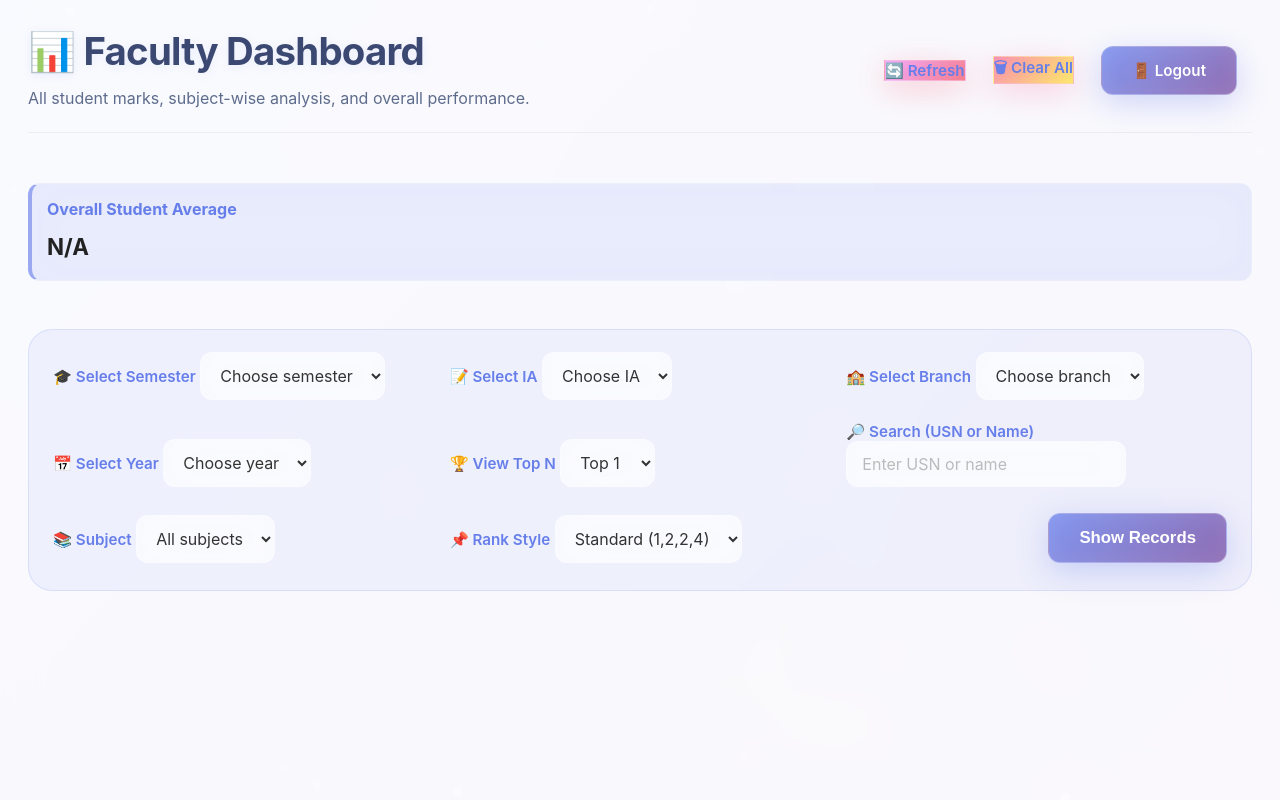
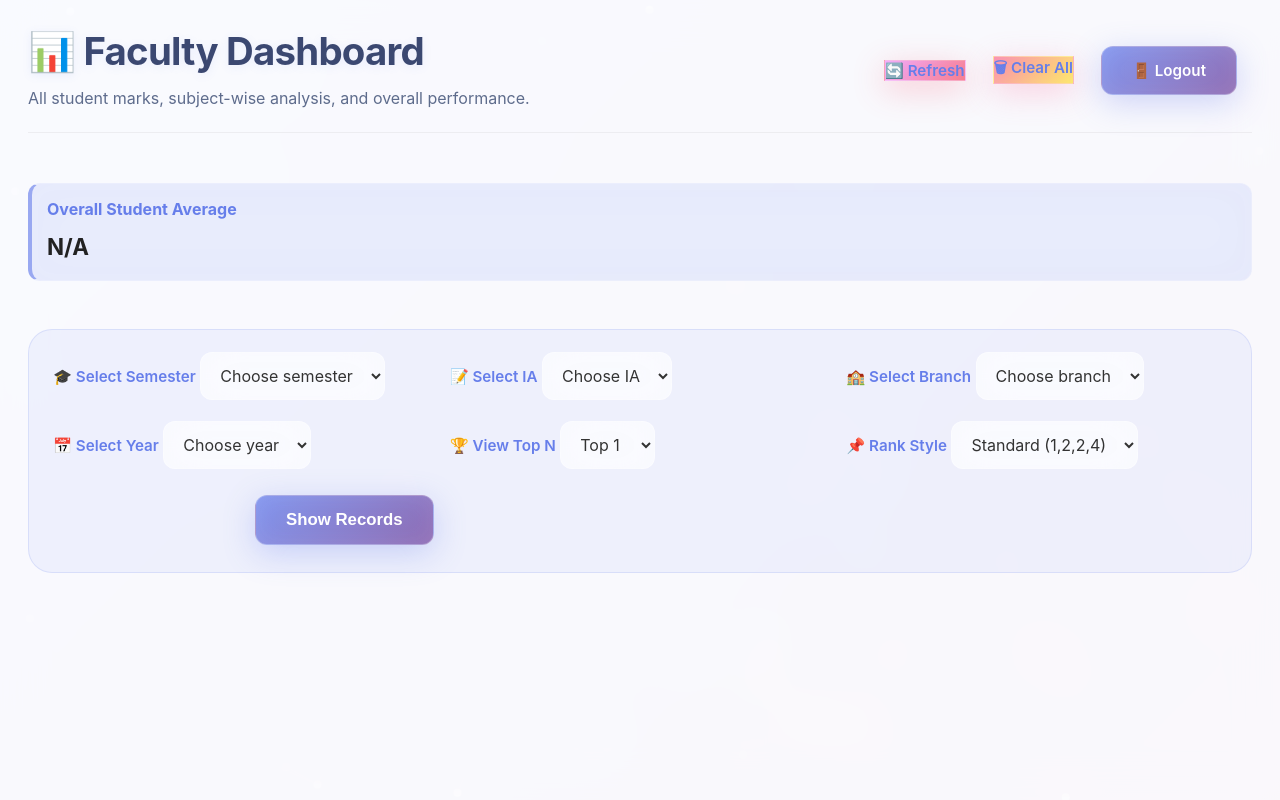
Before and after one commit to tmchandraiah567-spec/progress-report, a Flask app: page /faculty in a window 1280 px wide. Run offline with Flask 3, Linux system fonts and the light colour scheme; the visitor is signed in with stand-in values (Sample User, id 1).

Commit message:
Revert "Add search/subject UI summary and backup-before-save already implemented"
This reverts commit acf1efcf49a5bee99cd577d62726e920b1cc0df7.

```diff
--- a/app.py
+++ b/app.py
@@ -2,7 +2,6 @@ from flask import Flask, render_template, request, redirect, session, jsonify
 import pandas as pd
 import os
 import json
-from datetime import datetime
 
 app = Flask(__name__)
 app.secret_key = "secret123"
@@ -104,17 +103,6 @@ def load_df():
 
 def save_df(df):
     try:
-        # create a timestamped backup before overwriting the main file
-        try:
-            backup_dir = os.path.join(os.path.dirname(FILE) or '.', 'backups')
-            os.makedirs(backup_dir, exist_ok=True)
-            timestamp = datetime.now().strftime('%Y%m%d_%H%M%S')
-            backup_fp = os.path.join(backup_dir, f"students_{timestamp}.xlsx")
-            df.to_excel(backup_fp, index=False)
-        except Exception:
-            # backup failure should not block saving the main file
-            pass
-
         df.to_excel(FILE, index=False)
         # Add filters to the Excel sheet
         from openpyxl import load_workbook
@@ -346,9 +334,6 @@ def faculty():
     year_selected = request.values.get('year', '')
     top_n = request.values.get('top_n', '1')  # New parameter for top N selection
     rank_style = request.values.get('rank_style', 'standard')  # ranking style: 'standard' or 'dense'
-    # New filters
-    search = request.values.get('search', '').strip()
-    subject_selected = request.values.get('subject', '').strip().lower()
 
     df = load_df().fillna("")
     filtered = pd.DataFrame(columns=df.columns)
@@ -367,34 +352,6 @@ def faculty():
         filtered['usn_number'] = filtered['usn'].apply(extract_usn_number)
         filtered = filtered.sort_values(by='usn_number', ascending=True, kind='stable')
         filtered = filtered.drop('usn_number', axis=1)
-
-        # build list of available subjects in this filtered set (canonical keys)
-        available_subjects = set()
-        for subjects_json in filtered['subjects']:
-            try:
-                subs = json.loads(subjects_json)
-                for s in subs:
-                    canon = normalize_subject(s)
-                    if canon:
-                        available_subjects.add(canon)
-            except:
-                pass
-        available_subjects = sorted(available_subjects)
-
-        # Apply subject filter if provided
-        if subject_selected:
-            def has_subject(row):
-                try:
-                    subs = json.loads(row['subjects'])
-                    return any(normalize_subject(s) == subject_selected for s in subs)
-                except:
-                    return False
-            filtered = filtered[filtered.apply(has_subject, axis=1)]
-
-        # Apply text search on USN or name
-        if search:
-            s = search.lower()
-            filtered = filtered[filtered['usn'].fillna('').astype(str).str.lower().str.contains(s) | filtered['name'].fillna('').astype(str).str.lower().str.contains(s)]
 
         if len(filtered) > 0:
             overall_avg = float(filtered['average'].mean())
@@ -461,9 +418,6 @@ def faculty():
         exam_selected=exam_selected,
         branch_selected=branch_selected,
         year_selected=year_selected,
-        search=search,
-        subject_selected=subject_selected,
-        available_subjects=locals().get('available_subjects', []),
         filters_applied=filters_applied,
         total_records=len(filtered),
         top_n=top_n,
--- a/templates/faculty.html
+++ b/templates/faculty.html
@@ -88,19 +88,6 @@
                         </select>
                     </div>
                     <div class="filter-group">
-                        <label for="search">🔎 Search (USN or Name)</label>
-                        <input id="search" name="search" type="text" placeholder="Enter USN or name" value="{{ search or '' }}">
-                    </div>
-                    <div class="filter-group">
-                        <label for="subject">📚 Subject</label>
-                        <select id="subject" name="subject">
-                            <option value="">All subjects</option>
-                            {% for subj in available_subjects %}
-                            <option value="{{ subj }}" {% if subj == subject_selected %}selected{% endif %}>{{ subj.title() }}</option>
-                            {% endfor %}
-                        </select>
-                    </div>
-                    <div class="filter-group">
                         <label for="rank_style">📌 Rank Style</label>
                         <select id="rank_style" name="rank_style">
                             <option value="standard" {% if rank_style == 'standard' %}selected{% endif %}>Standard (1,2,2,4)</option>
@@ -119,12 +106,6 @@
             {% if filters_applied %}
             <div class="selection-summary">
                 <p>Showing records for <strong>Semester {{ semester_selected }}</strong>, <strong>{{ exam_selected }}</strong>, <strong>{{ branch_selected }}</strong>, <strong>{{ year_selected }}</strong>. <strong>{{ total_records }}</strong> students found.</p>
-                {% if search %}
-                <p>🔎 <strong>Search</strong>: {{ search }}</p>
-                {% endif %}
-                {% if subject_selected %}
-                <p>📚 <strong>Subject filter</strong>: {{ subject_selected.title() }}</p>
-                {% endif %}
             </div>
             {% endif %}
 
```
